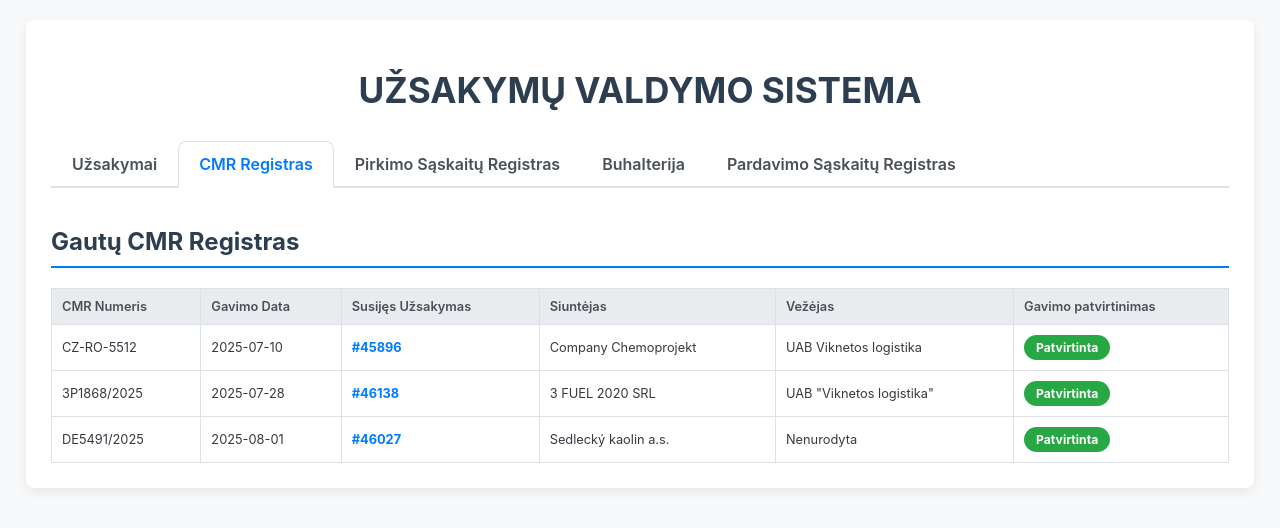
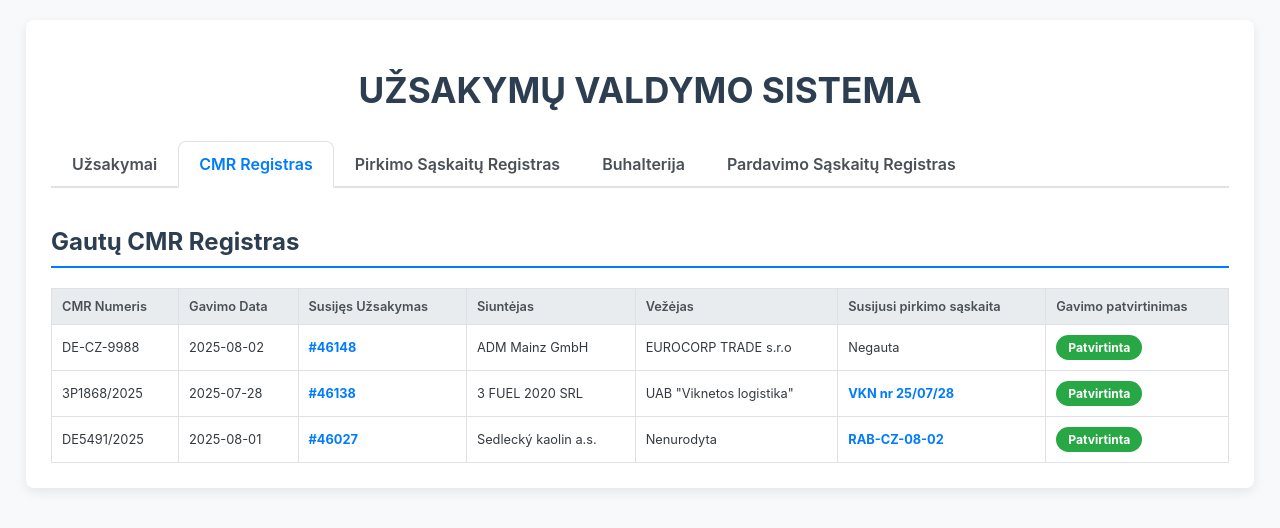
Before and after one commit to DariusRud/vezejams, a plain HTML site: page index.html in a window 1280 px wide. Both pictures are taken after a click on the link "CMR Registras". Drawn offline with Linux system fonts and the light colour scheme.

Commit message:
Update index.html

```diff
--- a/index.html
+++ b/index.html
@@ -22,14 +22,13 @@
         .clickable-row:hover { background-color: #f1f3f5; }
         .status { padding: 5px 12px; border-radius: 15px; color: #fff; font-weight: bold; text-align: center; display: inline-block; font-size: 0.95em; white-space: nowrap; }
         .status-uzbaigtas, .status-patvirtinta { background-color: #28a745; }
-        .status-laukia { background-color: #dc3545; }
+        .status-laukia-dok { background-color: #dc3545; }
         .status-vykdomas { background-color: #fd7e14; }
         .status-atviras { background-color: #6c757d; }
         .status-galima { background-color: #17a2b8; }
         .status-israsyta { background-color: #007bff; }
+        .status-laukia-saskaitos { background-color: #ff9800; }
         .status-neatpazinta { background-color: #ffc107; color: #212529;}
-        .action-button { color: white; padding: 8px 12px; text-decoration: none; border-radius: 5px; border: none; cursor: pointer; font-size: 1em; margin-right: 5px; }
-        .action-button.issue { background-color: #007bff; }
         .link { color: #007bff; font-weight: bold; text-decoration: none; }
         .link:hover { text-decoration: underline; cursor: pointer; }
         .modal { display: none; position: fixed; z-index: 1000; left: 0; top: 0; width: 100%; height: 100%; overflow: auto; background-color: rgba(0,0,0,0.6); }
@@ -60,9 +59,9 @@
                 <thead><tr><th>Bendra Būsena</th><th>Užsak. Nr.</th><th>Užsakymo Data</th><th>Krovinys</th><th>Maršrutas</th><th>Vežėjas</th><th>Pirkimo Kaina</th><th>Pardavimo Sąskaitos Nr.</th></tr></thead>
                 <tbody>
                     <tr class="clickable-row" id="order-row-46266" onclick="openModal('modal-46266')"><td><span class="status status-atviras">Atviras</span></td><td>#46266</td><td>2025-07-30</td><td>biodiesel</td><td>Hamburg (DE) &rarr; Pagiriai (LT)</td><td>TPG-LOGISTIC</td><td>2000.00 EUR</td><td>-</td></tr>
-                    <tr class="clickable-row" id="order-row-46148" onclick="openModal('modal-46148')"><td><span class="status status-vykdomas">Vykdomas</span></td><td>#46148</td><td>2025-07-22</td><td>biodyzelinas</td><td>Mainz (DE) &rarr; Pardubice (CZ)</td><td>EUROCORP TRADE s.r.o</td><td>1008.00 EUR</td><td>-</td></tr>
                     <tr class="clickable-row" id="order-row-46082" onclick="openModal('modal-46082')"><td><span class="status status-vykdomas">Vykdomas</span></td><td>#46082</td><td>2025-07-17</td><td>Equipment</td><td>Tilburg (NL) &rarr; San Pietro (IT)</td><td>E. Van Wijk Srl</td><td>1500.00 EUR</td><td>-</td></tr>
-                    <tr class="clickable-row" id="order-row-45896" onclick="openModal('modal-45896')"><td><span class="status status-galima">Galima išrašyti sąskaitą</span></td><td>#45896</td><td>2025-07-03</td><td>biodiesel</td><td>Usti n. Labem (CZ) &rarr; Rotterdam (NL)</td><td>UAB Viknetos logistika</td><td>1272.00 EUR</td><td>-</td></tr>
+                    <tr class="clickable-row" id="order-row-45896" onclick="openModal('modal-45896')"><td><span class="status status-laukia-dok">Laukia dokumentų</span></td><td>#45896</td><td>2025-07-03</td><td>biodiesel</td><td>Usti n. Labem (CZ) &rarr; Rotterdam (NL)</td><td>UAB Viknetos logistika</td><td>1272.00 EUR</td><td>-</td></tr>
+                    <tr class="clickable-row" id="order-row-46148" onclick="openModal('modal-46148')"><td><span class="status status-laukia-saskaitos">Laukia pirk. sąskaitos</span></td><td>#46148</td><td>2025-07-22</td><td>biodyzelinas</td><td>Mainz (DE) &rarr; Pardubice (CZ)</td><td>EUROCORP TRADE s.r.o</td><td>1008.00 EUR</td><td>-</td></tr>
                     <tr class="clickable-row" id="order-row-46027" onclick="openModal('modal-46027')"><td><span class="status status-galima">Galima išrašyti sąskaitą</span></td><td>#46027</td><td>2025-07-14</td><td>Nepavojinga chemija</td><td>Bozicany (CZ) &rarr; Viečiūnai (LT)</td><td>Nenurodyta</td><td>1200.00 EUR</td><td>-</td></tr>
                     <tr class="clickable-row" id="order-row-46138" onclick="openModal('modal-46138')"><td><span class="status status-uzbaigtas">Užbaigtas</span></td><td>#46138</td><td>2025-07-22</td><td>Biodyzelinas</td><td>Mainz (DE) &rarr; Dordrecht (NL)</td><td>UAB "Viknetos logistika"</td><td>1008.00 EUR</td><td>URS-2025-08-01</td></tr>
                 </tbody>
@@ -72,11 +71,11 @@
         <div id="tab-cmr" class="tab-content">
             <h2>Gautų CMR Registras</h2>
             <table>
-                <thead><tr><th>CMR Numeris</th><th>Gavimo Data</th><th>Susijęs Užsakymas</th><th>Siuntėjas</th><th>Vežėjas</th><th>Gavimo patvirtinimas</th></tr></thead>
+                <thead><tr><th>CMR Numeris</th><th>Gavimo Data</th><th>Susijęs Užsakymas</th><th>Siuntėjas</th><th>Vežėjas</th><th>Susijusi pirkimo sąskaita</th><th>Gavimo patvirtinimas</th></tr></thead>
                 <tbody>
-                    <tr><td>CZ-RO-5512</td><td>2025-07-10</td><td><a href="#" class="link" onclick="openModal('modal-45896')">#45896</a></td><td>Company Chemoprojekt</td><td>UAB Viknetos logistika</td><td><span class="status status-patvirtinta">Patvirtinta</span></td></tr>
-                    <tr><td>3P1868/2025</td><td>2025-07-28</td><td><a href="#" class="link" onclick="openModal('modal-46138')">#46138</a></td><td>3 FUEL 2020 SRL</td><td>UAB "Viknetos logistika"</td><td><span class="status status-patvirtinta">Patvirtinta</span></td></tr>
-                    <tr><td>DE5491/2025</td><td>2025-08-01</td><td><a href="#" class="link" onclick="openModal('modal-46027')">#46027</a></td><td>Sedlecký kaolin a.s.</td><td>Nenurodyta</td><td><span class="status status-patvirtinta">Patvirtinta</span></td></tr>
+                    <tr><td>DE-CZ-9988</td><td>2025-08-02</td><td><a href="#" class="link" onclick="openModal('modal-46148')">#46148</a></td><td>ADM Mainz GmbH</td><td>EUROCORP TRADE s.r.o</td><td>Negauta</td><td><span class="status status-patvirtinta">Patvirtinta</span></td></tr>
+                    <tr><td>3P1868/2025</td><td>2025-07-28</td><td><a href="#" class="link" onclick="openModal('modal-46138')">#46138</a></td><td>3 FUEL 2020 SRL</td><td>UAB "Viknetos logistika"</td><td><a class="link" href="#">VKN nr 25/07/28</a></td><td><span class="status status-patvirtinta">Patvirtinta</span></td></tr>
+                    <tr><td>DE5491/2025</td><td>2025-08-01</td><td><a href="#" class="link" onclick="openModal('modal-46027')">#46027</a></td><td>Sedlecký kaolin a.s.</td><td>Nenurodyta</td><td><a class="link" href="#">RAB-CZ-08-02</a></td><td><span class="status status-patvirtinta">Patvirtinta</span></td></tr>
                 </tbody>
             </table>
         </div>
@@ -85,9 +84,8 @@
             <table>
                 <thead><tr><th>Sąskaitos Nr.</th><th>Data</th><th>Tiekėjas</th><th>Bendra Suma</th><th>Susijęs Užsakymas</th><th>Susijęs CMR</th><th>Statusas</th></tr></thead>
                 <tbody>
-                    <tr><td>VIK-2025-07-09</td><td>2025-07-10</td><td>UAB Viknetos logistika</td><td>1541.12 EUR</td><td><a class="link" onclick="openModal('modal-45896')">#45896</a></td><td><a class="link" onclick="alert('Atidaromas CMR CZ-RO-5512 failas...')">CZ-RO-5512</a></td><td><span class="status status-patvirtinta">Patvirtinta</span></td></tr>
-                    <tr><td>VKN nr 25/07/28</td><td>2025-07-28</td><td>UAB "VIKNETOS LOGISTIKA"</td><td>1 257,80 EUR</td><td><a class="link" onclick="openModal('modal-46138')">#46138</a></td><td><a class="link" onclick="alert('Atidaromas CMR 3P1868/2025 failas...')">3P1868/2025</a></td><td><span class="status status-patvirtinta">Patvirtinta</span></td></tr>
-                    <tr><td>RAB-CZ-08-02</td><td>2025-08-02</td><td>Raben Lietuva</td><td>1452,00 EUR</td><td><a class="link" onclick="openModal('modal-46027')">#46027</a></td><td><a class="link" onclick="alert('Atidaromas CMR DE5491/2025 failas...')">DE5491/2025</a></td><td><span class="status status-patvirtinta">Patvirtinta</span></td></tr>
+                    <tr><td>VKN nr 25/07/28</td><td>2025-07-28</td><td>UAB "VIKNETOS LOGISTIKA"</td><td>1 257,80 EUR</td><td><a class="link" onclick="openModal('modal-46138')">#46138</a></td><td><a class="link" href="#">3P1868/2025</a></td><td><span class="status status-patvirtinta">Patvirtinta</span></td></tr>
+                    <tr><td>RAB-CZ-08-02</td><td>2025-08-02</td><td>Raben Lietuva</td><td>1452,00 EUR</td><td><a class="link" onclick="openModal('modal-46027')">#46027</a></td><td><a class="link" href="#">DE5491/2025</a></td><td><span class="status status-patvirtinta">Patvirtinta</span></td></tr>
                     <tr><td>UNKNOWN-001</td><td>2025-08-05</td><td>Nežinomas tiekėjas</td><td>500.00 EUR</td><td>-</td><td>-</td><td><span class="status status-neatpazinta">Neatpažinta</span></td></tr>
                 </tbody>
             </table>
@@ -98,7 +96,6 @@
             <table id="buhalterija-table">
                 <thead><tr><th>Užsakymo Nr.</th><th>Klientas</th><th>Pardavimo Suma</th><th>Sąskaitos Statusas</th><th>Veiksmai</th></tr></thead>
                 <tbody>
-                    <tr id="buh-row-45896"><td><a href="#" class="link" onclick="openModal('modal-45896')">#45896</a></td><td>HES Botlek Tank Terminal BV</td><td>1500.00 EUR</td><td class="status-cell"><span class="status status-galima">Galima išrašyti</span></td><td class="action-cell"><button class="action-button issue" onclick="issueInvoice('45896', 'URS-2025-08-03', 'HES Botlek', 1500.00)">Išrašyti</button></td></tr>
                     <tr id="buh-row-46027"><td><a href="#" class="link" onclick="openModal('modal-46027')">#46027</a></td><td>Raben Lietuva</td><td>1450.00 EUR</td><td class="status-cell"><span class="status status-galima">Galima išrašyti</span></td><td class="action-cell"><button class="action-button issue" onclick="issueInvoice('46027', 'URS-2025-08-02', 'Raben Lietuva', 1450.00)">Išrašyti</button></td></tr>
                     <tr id="buh-row-46138-done"><td><a href="#" class="link" onclick="openModal('modal-46138')">#46138</a></td><td>TOTSA TotalEnergies</td><td>1250.00 EUR</td><td class="status-cell"><span class="status status-israsyta">Išrašyta</span></td><td class="action-cell"><strong>URS-2025-08-01</strong></td></tr>
                 </tbody>
@@ -113,12 +110,9 @@
         </div>
     </div>
 
-    <div id="modal-46266" class="modal"><div class="modal-content"><span class="close-button" onclick="closeModal('modal-46266')">&times;</span><h2>Užsakymo #46266 Detalės</h2><div class="details-section"><h3>Bendra informacija</h3><div class="details-grid"><div><strong>Krovinys:</strong> biodiesel</div><div><strong>Maršrutas:</strong> Hamburg (DE) &rarr; Pagiriai (LT)</div><div><strong>Vežėjas:</strong> TPG-LOGISTIC</div><div><strong>Pakrovimo data:</strong> 2025-08-04</div></div></div><div class="details-section"><h3>Susiję Dokumentai</h3><p>Užsakymas dar nepradėtas vykdyti.</p></div></div></div>
-    <div id="modal-46148" class="modal"><div class="modal-content"><span class="close-button" onclick="closeModal('modal-46148')">&times;</span><h2>Užsakymo #46148 Detalės</h2><div class="details-section"><h3>Bendra informacija</h3><div class="details-grid"><div><strong>Krovinys:</strong> biodyzelinas</div><div><strong>Maršrutas:</strong> Mainz (DE) &rarr; Pardubice (CZ)</div><div><strong>Vežėjas:</strong> EUROCORP TRADE s.r.o</div><div><strong>Pakrovimo data:</strong> 2025-07-29</div></div></div><div class="details-section"><h3>Susiję Dokumentai</h3><p>Užsakymas vykdomas. Dokumentai bus gauti po pristatymo.</p></div></div></div>
-    <div id="modal-46082" class="modal"><div class="modal-content"><span class="close-button" onclick="closeModal('modal-46082')">&times;</span><h2>Užsakymo #46082 Detalės</h2><div class="details-section"><h3>Bendra informacija</h3><div class="details-grid"><div><strong>Krovinys:</strong> Equipment</div><div><strong>Maršrutas:</strong> Tilburg (NL) &rarr; San Pietro (IT)</div><div><strong>Vežėjas:</strong> E. Van Wijk Srl</div><div><strong>Pakrovimo data:</strong> 2025-07-18</div></div></div><div class="details-section"><h3>Susiję Dokumentai</h3><div class="details-grid"><div><h3>CMR</h3><p><strong>Statusas:</strong> <span class="status status-laukia">Laukiama</span></p></div><div><h3>Pirkimo Sąskaita</h3><p><strong>Statusas:</strong> <span class="status status-laukia">Laukiama</span></p></div></div></div></div></div>
-    <div id="modal-45896" class="modal"><div class="modal-content"><span class="close-button" onclick="closeModal('modal-45896')">&times;</span><h2>Užsakymo #45896 Detalės</h2><div class="details-section"><h3>Bendra informacija</h3><div class="details-grid"><div><strong>Krovinys:</strong> biodiesel</div><div><strong>Maršrutas:</strong> Usti n. Labem (CZ) &rarr; Rotterdam (NL)</div><div><strong>Vežėjas:</strong> UAB Viknetos logistika</div></div></div><div class="details-section"><h3>Susiję Dokumentai</h3><div class="details-grid"><div><h3>CMR</h3><p><strong>Statusas:</strong> <span class="status status-patvirtinta">Patvirtinta</span></p><p><strong>Numeris:</strong> CZ-RO-5512</p></div><div><h3>Pirkimo Sąskaita</h3><p><strong>Statusas:</strong> <span class="status status-patvirtinta">Patvirtinta</span></p><p><strong>Numeris:</strong> VIK-2025-07-09</p></div><div><h3>Pardavimo Sąskaita</h3><p><strong>Statusas:</strong> <span class="status status-galima">Galima išrašyti</span></p></div></div></div></div></div>
-    <div id="modal-46027" class="modal"><div class="modal-content"><span class="close-button" onclick="closeModal('modal-46027')">&times;</span><h2>Užsakymo #46027 Detalės</h2><div class="details-section"><h3>Bendra informacija</h3><div class="details-grid"><div><strong>Krovinys:</strong> Nepavojinga chemija</div><div><strong>Maršrutas:</strong> Bozicany (CZ) &rarr; Viečiūnai (LT)</div><div><strong>Vežėjas:</strong> Nenurodyta</div></div></div><div class="details-section"><h3>Susiję Dokumentai</h3><div class="details-grid"><div><h3>CMR</h3><p><strong>Statusas:</strong> <span class="status status-patvirtinta">Patvirtinta</span></p><p><strong>Numeris:</strong> DE5491/2025</p></div><div><h3>Pirkimo Sąskaita</h3><p><strong>Statusas:</strong> <span class="status status-patvirtinta">Patvirtinta</span></p><p><strong>Numeris:</strong> RAB-CZ-08-02</p></div><div><h3>Pardavimo Sąskaita</h3><p><strong>Statusas:</strong> <span class="status status-galima">Galima išrašyti</span></p></div></div></div></div></div>
-    <div id="modal-46138" class="modal"><div class="modal-content"><span class="close-button" onclick="closeModal('modal-46138')">&times;</span><h2>Užsakymo #46138 Detalės</h2><div class="details-section"><h3>Bendra informacija</h3><div class="details-grid"><div><strong>Krovinys:</strong> Biodyzelinas</div><div><strong>Maršrutas:</strong> Mainz (DE) &rarr; Dordrecht (NL)</div><div><strong>Vežėjas:</strong> UAB "Viknetos logistika"</div></div></div><div class="details-section"><h3>Susiję Dokumentai</h3><div class="details-grid"><div><h3>CMR</h3><p><strong>Statusas:</strong> <span class="status status-patvirtinta">Patvirtinta</span></p><p><strong>Numeris:</strong> 3P1868/2025</p></div><div><h3>Pirkimo Sąskaita</h3><p><strong>Statusas:</strong> <span class="status status-patvirtinta">Patvirtinta</span></p><p><strong>Numeris:</strong> VKN nr 25/07/28</p></div><div><h3>Pardavimo Sąskaita</h3><p><strong>Statusas:</strong> <span class="status status-israsyta">Išrašyta</span></p><p><strong>Numeris:</strong> URS-2025-08-01</p></div></div></div></div></div>
+    <div id="modal-46148" class="modal"><div class="modal-content"><span class="close-button" onclick="closeModal('modal-46148')">&times;</span><h2>Užsakymo #46148 Detalės</h2><div class="details-section"><h3>Bendra informacija</h3><div class="details-grid"><div><strong>Krovinys:</strong> biodyzelinas</div><div><strong>Maršrutas:</strong> Mainz (DE) &rarr; Pardubice (CZ)</div><div><strong>Vežėjas:</strong> EUROCORP TRADE s.r.o</div></div></div><div class="details-section"><h3>Susiję Dokumentai</h3><div class="details-grid"><div><h3>CMR</h3><p><strong>Statusas:</strong> <span class="status status-patvirtinta">Patvirtinta</span></p><p><strong>Numeris:</strong> DE-CZ-9988</p></div><div><h3>Pirkimo Sąskaita</h3><p><strong>Statusas:</strong> <span class="status status-laukia-dok">Laukiama</span></p></div><div><h3>Pardavimo Sąskaita</h3><p><strong>Statusas:</strong> Dar negalima išrašyti</p></div></div></div></div></div>
+    <div id="modal-45896" class="modal"><div class="modal-content"><span class="close-button" onclick="closeModal('modal-45896')">&times;</span><h2>Užsakymo #45896 Detalės</h2><div class="details-section"><h3>Bendra informacija</h3><div class="details-grid"><div><strong>Krovinys:</strong> biodiesel</div><div><strong>Maršrutas:</strong> Usti n. Labem (CZ) &rarr; Rotterdam (NL)</div><div><strong>Vežėjas:</strong> UAB Viknetos logistika</div></div></div><div class="details-section"><h3>Susiję Dokumentai</h3><div class="details-grid"><div><h3>CMR</h3><p><strong>Statusas:</strong> <span class="status status-laukia-dok">Laukiama</span></p></div><div><h3>Pirkimo Sąskaita</h3><p><strong>Statusas:</strong> <span class="status status-laukia-dok">Laukiama</span></p></div><div><h3>Pardavimo Sąskaita</h3><p><strong>Statusas:</strong> Dar negalima išrašyti</p></div></div></div></div></div>
+    <div id="modal-46266" class="modal"></div><div id="modal-46082" class="modal"></div><div id="modal-46027" class="modal"></div><div id="modal-46138" class="modal"></div>
 
     <script>
         document.addEventListener("DOMContentLoaded", function() {
```
